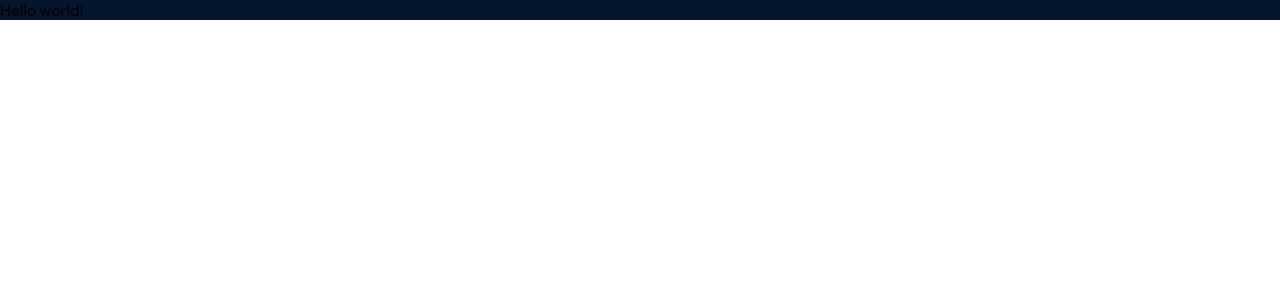
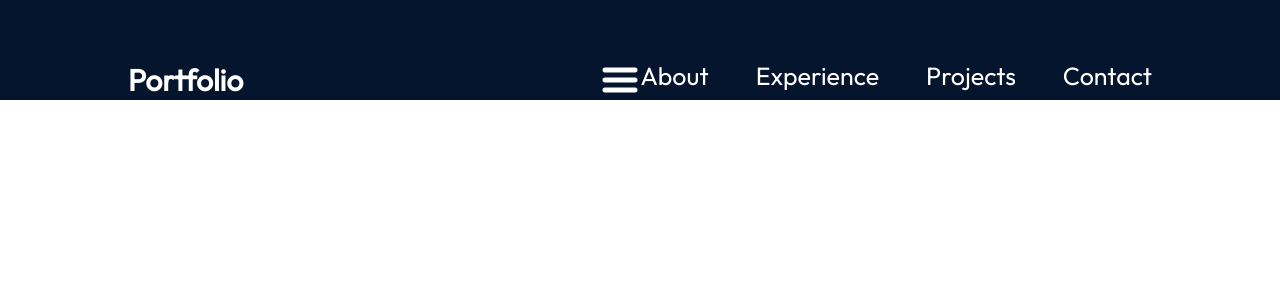
Before and after one commit to yoanastamenova/Yoanastamenova.com, a React (Vite) app: page / in a window 1280 px wide. Shown: the top 300 px of the page. Built offline with nearby package versions, Linux system fonts and the light colour scheme.

Commit message:
feat: navbar component finished

```diff
--- a/src/App.jsx
+++ b/src/App.jsx
@@ -1,10 +1,11 @@
 import styles from './App.module.css'
+import { Navbar } from './components/Navbar/Navbar'
 
 function App() {
   return (
-    <>
-    <div className={styles.App}>Hello world!</div>
-    </>
+    <div className={styles.App}>
+      <Navbar />
+    </div>
   )
 }
 
--- a/src/components/Navbar/Navbar.jsx
+++ b/src/components/Navbar/Navbar.jsx
@@ -0,0 +1,38 @@
+import React, { useState } from 'react'
+import styles from "./Navbar.module.css";
+import { getImageUrl } from "../../utils"
+
+export const Navbar = () => {
+    const [menuOpen, setMenuOpen] = useState(false)
+
+  return (
+    <nav className={styles.navbar}>
+        <a className={styles.title} href="/">Portfolio</a>
+        <div className={styles.menu}>
+            <img className={styles.menuBtn}
+            src={menuOpen
+                ? getImageUrl("nav/closeIcon.png")
+                : getImageUrl("nav/menuIcon.png")
+            }
+            alt="menu-button"
+            onClick={() => setMenuOpen(!menuOpen)}/>
+            <ul className={`${styles.menuItems} ${menuOpen && styles.menuOpen}`}
+            onClick={() => setMenuOpen(false)}
+            >
+                <li>
+                    <a href="#about">About</a>
+                </li>
+                <li>
+                    <a href="#experience">Experience</a>
+                </li>
+                <li>
+                    <a href="#Projects">Projects</a>
+                </li>
+                <li>
+                    <a href="#Contact">Contact</a>
+                </li>
+            </ul>
+        </div>
+    </nav>
+  )
+}
--- /dev/null
+++ b/src/components/Navbar/Navbar.module.css
@@ -0,0 +1,76 @@
+@import "../../vars.css";
+
+.navbar {
+    position: relative;
+    display: flex;
+    align-items: center;
+    justify-content: space-between;
+    padding-top: 60px;
+    z-index: 2;
+    margin: 0 10%;
+}
+
+.title {
+    font-size: 30px;
+    font-weight: 600;
+    text-decoration: none;
+    color: var(--color-text);
+}
+
+.menu {
+    display: flex;
+}
+
+.menuItems {
+    display: flex;
+    gap: 47px;
+    list-style: none;
+}
+
+.menuItems a {
+    font-size: 25px;
+    color: var(--color-text);
+    text-decoration: none;
+}
+
+@media screen and (max-width: 800px) {
+    .navbar {
+        flex-direction: column;
+        align-items: flex-start;
+    }
+
+    .menu {
+        position: absolute;
+        right: 0;
+        margin-right: 10%;
+        flex-direction: column;
+        align-items: flex-end;
+        gap: 11px;
+        z-index: 3;
+    }
+
+    .menuBtn {
+        display: block;
+        cursor: pointer;
+    }
+
+    .menuItems {
+        display: none;
+        flex-direction: column;
+        align-items: center;
+        gap: 13px;
+        border-radius: 10px;
+        background: rgb(25, 55, 109);
+        background: linear-gradient( 0deg,
+                rgba(25, 55, 109, 0.2) 0%,
+                rgba(25, 55, 109, 1) 100%
+        );
+        padding: 24px 33px;
+        box-shadow: 0 0 4px 0 rgba(0, 0, 0, 0.25);
+    }
+
+    .menuOpen {
+        display: flex;
+        z-index: 1;
+    }
+}
--- /dev/null
+++ b/src/utils.js
@@ -0,0 +1,3 @@
+export const getImageUrl = (path) => {
+    return new URL(`/assets/${path}`, import.meta.url).href;
+}
--- a/utils.js
+++ /dev/null
@@ -1,3 +0,0 @@
-export const getImageUrl = (path) => {
-    return new URL(`assets/${path}`, import.meta.url).href;
-}
```
